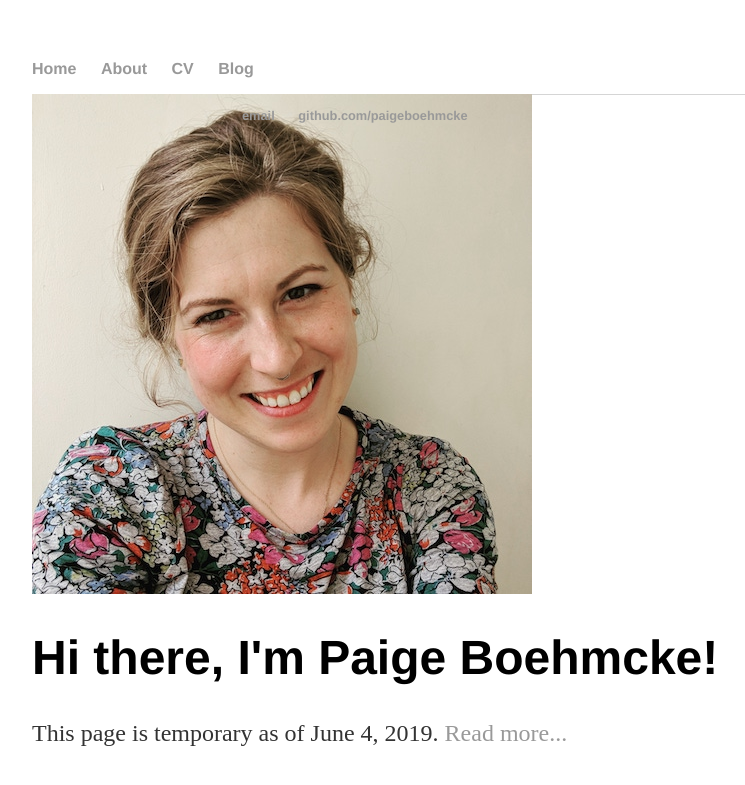
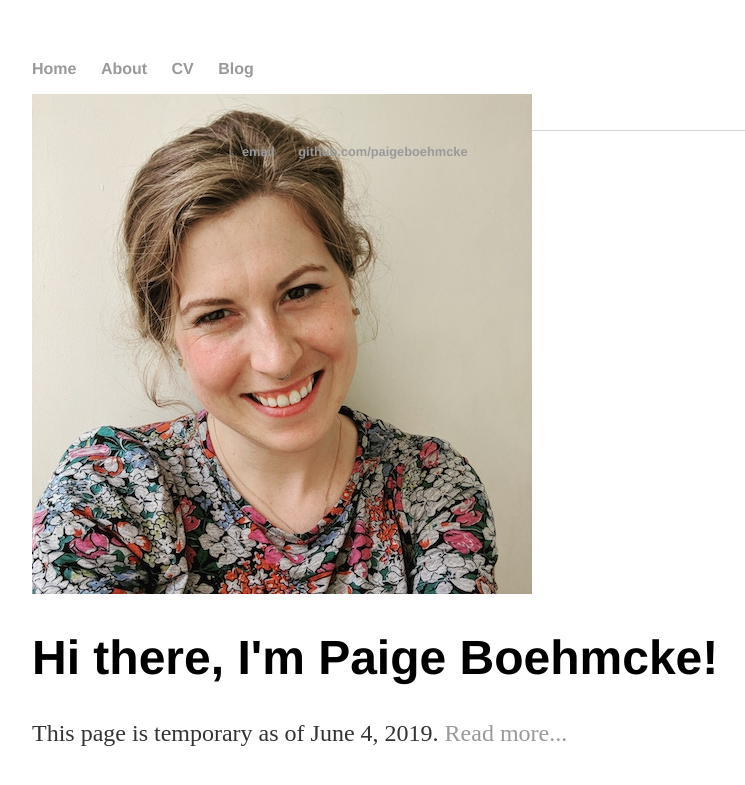
Before and after one commit to paigeboehmcke/paigeboehmcke.github.io, a Jekyll site: the page built from index.html, in a window 1280 px wide. Shown: the top 785 px of the page, without its empty margins (160-905 px from the left). Built offline with Jekyll 4.4.1, drawn with Linux system fonts in a browser that asks for light colours.

Commit message:
Update index.html

```diff
--- a/index.html
+++ b/index.html
@@ -3,11 +3,14 @@
 title: Paige Boehmcke
 ---
 <div class="home">
-	<div style="float:left; width:20%; padding-right: 10px; display:inline;">
+	<div style="float:left; width:20%; padding-right: 10px;">
 		<img src="images/headshot.jpg"></img>
 	</div>
-	<div style="float:left; width:80%; display:inline;">
+	<div style="float:left; width:80%;">
 		<h1>Hi there, I'm Paige Boehmcke!</h1>
 		<p>This page is temporary as of June 4, 2019. <a href="/about">Read more...</a></p>
 	</div>
-</div><!-- /.blurb -->
+</div><!-- /.home -->
+<div style="display:block;">
+	<br></br>
+</div>
```
